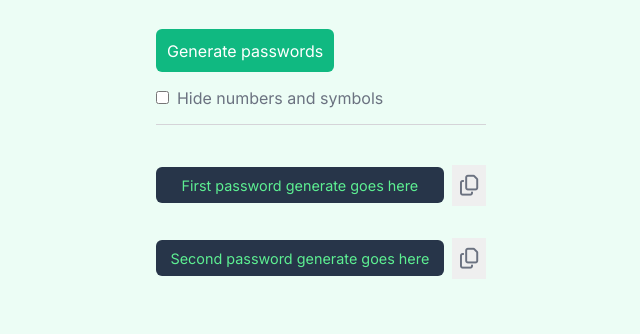
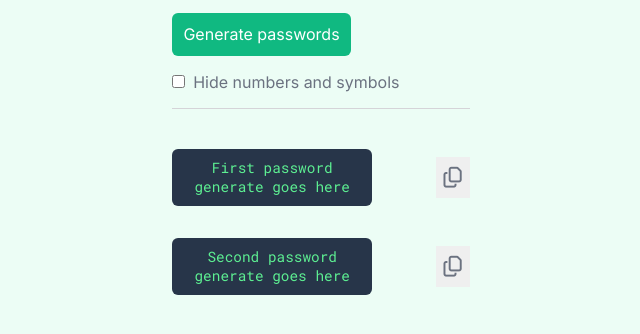
Before and after one commit to jsandev7/password-generator, a plain HTML site: page index.html in a window 1280 px wide. Shown: the part 286-620 px from the top of the page, without its empty margins (319-959 px from the left). Drawn offline with Linux system fonts and the light colour scheme.

Commit message:
Update style.css

```diff
--- a/css/style.css
+++ b/css/style.css
@@ -1,6 +1,8 @@
 @import url('https://fonts.googleapis.com/css2?family=Karla:ital,wght@0,200..800;1,200..800&display=swap');
 
 @import url('https://fonts.googleapis.com/css2?family=Inter:ital,opsz,wght@0,14..32,100..900;1,14..32,100..900&display=swap');
+
+@import url('https://fonts.googleapis.com/css2?family=Roboto+Mono:ital,wght@0,100..700;1,100..700&display=swap');
 
 * {
   margin: 0;
@@ -67,7 +69,13 @@ header p {
   padding: 0.6rem 0.7rem;
   font-size: 0.9rem;
   border-radius: 6px;
-  min-width: 288px;
+  min-width: 200px;
+  max-width: 200px;
+  width: 200px;
+  font-family: "Roboto Mono", monospace;
+  font-optical-sizing: auto;
+
+  font-style: normal;
 }
 
 .results {
@@ -88,7 +96,8 @@ header p {
   gap: 0.5rem;
 }
 
-.fa-regular, .fa-copy {
+.fa-regular,
+.fa-copy {
   color: #6B7280;
 }
 
@@ -111,4 +120,5 @@ label {
   align-items: center;
   gap: 0.5rem;
   padding: 0.5rem 0;
+  width: 100%;
 }
```
Lines whose indentation alone changed are shown as unchanged.
